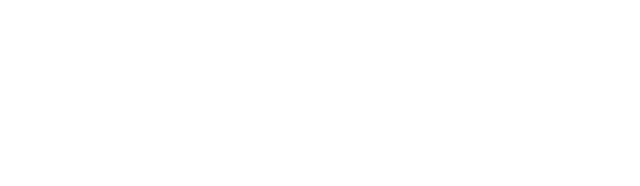
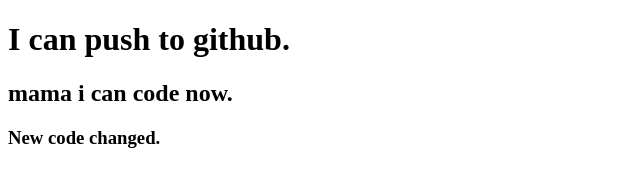
Before and after one commit to MonthasirAnwar/first-repo, a plain HTML site: page index.html in a window 1280 px wide. Shown: the whole page, without its empty margins (0-640 px from the left). Drawn offline with Linux system fonts and the light colour scheme.

Commit message:
Added header

```diff
--- a/index.html
+++ b/index.html
@@ -7,6 +7,9 @@
     <title>first repo</title>
 </head>
 <body>
+    <h1>I can push to github.</h1>
+    <h2>mama i can code now.</h2>
+    <h3>New code changed.</h3>
 
 </body>
 </html>
```
